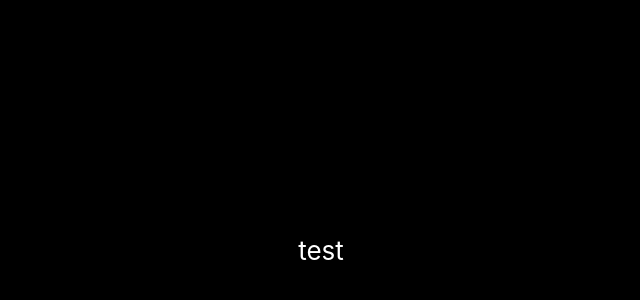
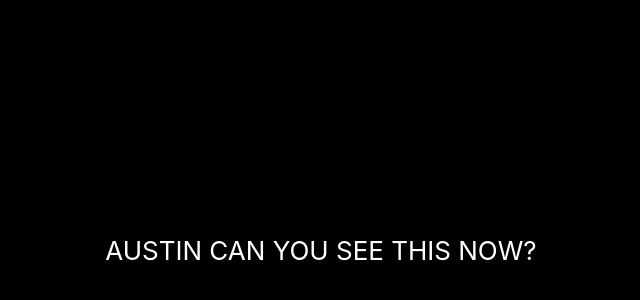
Before and after one commit to Austin-T-Johnson/translator-app, a React (Create React App) app: page / in a window 1280 px wide. Shown: the part 150-450 px from the top of the page, without its empty margins (319-959 px from the left). Built offline with nearby package versions, Linux system fonts and the light colour scheme.

Commit message:
Austin approve this

```diff
--- a/src/App.js
+++ b/src/App.js
@@ -5,7 +5,7 @@ function App() {
   return (
     <div className="App">
       <header className="App-header">
-       <p>test</p>
+       <p>AUSTIN CAN YOU SEE THIS NOW?</p>
       </header>
     </div>
   );
```
